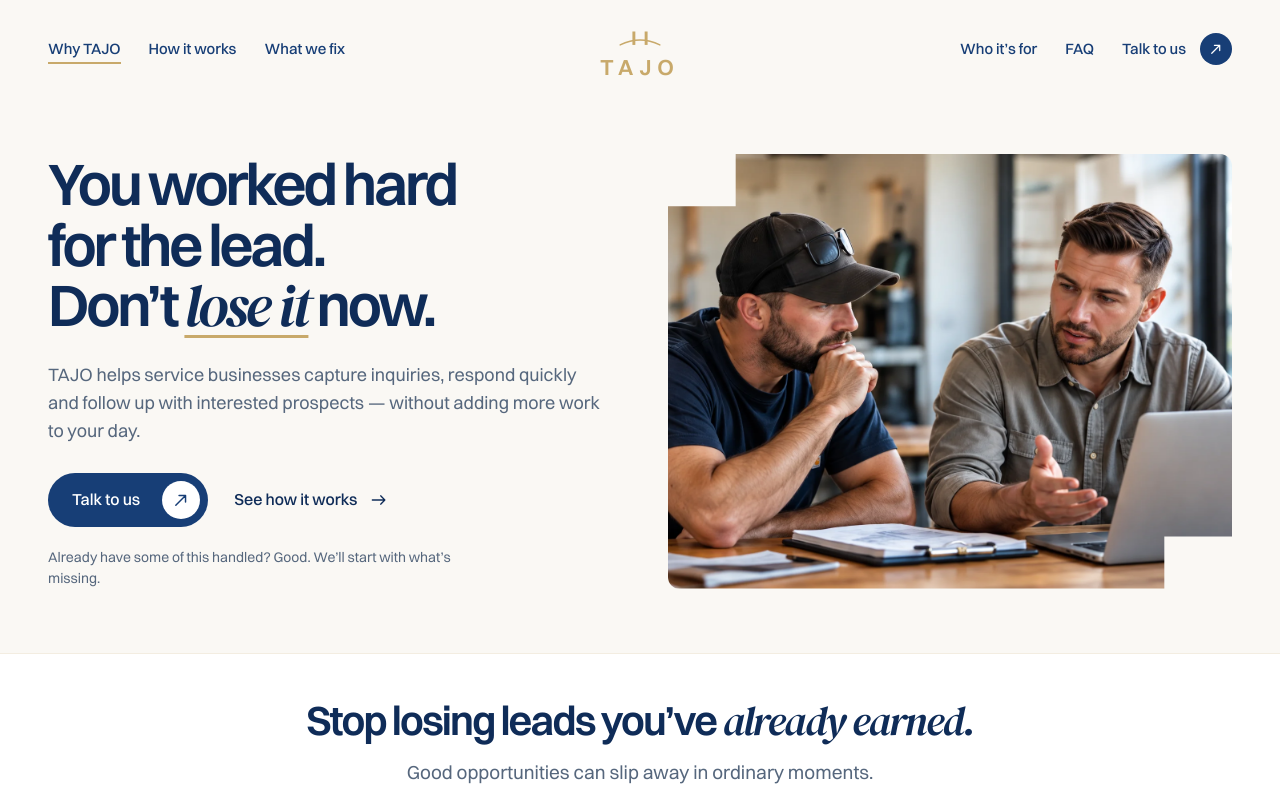
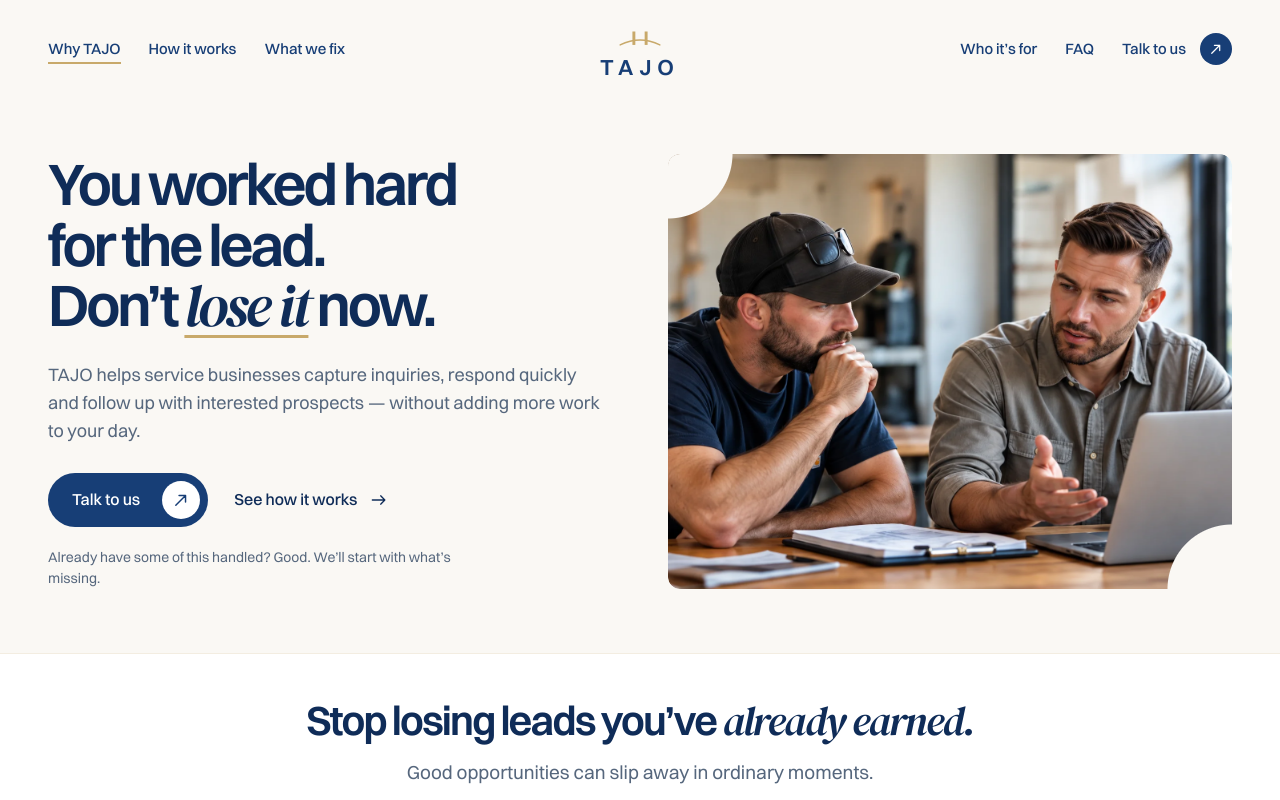
Before and after one commit to wh0isalfred/TAJO, a Next.js app: page / in a window 1280 px wide. Shown: the top 800 px of the page. Built offline with nearby package versions, Linux system fonts and the light colour scheme.

Commit message:
style: refine logo colors and round hero cutouts

```diff
--- a/app/footer.css
+++ b/app/footer.css
@@ -8,11 +8,12 @@
   align-items: center;
 }
 .footer-brand .brand {
-  color: var(--gold);
+  color: var(--navy);
   font-size: 19px;
   gap: 6px;
 }
 .footer-brand .brand svg {
+  color: var(--gold);
   width: 32px;
   height: 26px;
 }
--- a/app/hero.css
+++ b/app/hero.css
@@ -117,6 +117,9 @@
   align-items: center;
 }
 .tajo-home .brand {
+  color: inherit;
+}
+.tajo-home .brand svg {
   color: var(--gold);
 }
 .hero-copy h1 em {
@@ -163,7 +166,15 @@
   aspect-ratio: 4/3;
 }
 .hero-photo {
-  clip-path: polygon(0 12%, 12% 12%, 12% 0, 100% 0, 100% 88%, 88% 88%, 88% 100%, 0 100%);
+  --cut-radius: clamp(32px, 5vw, 72px);
+  -webkit-mask-image:
+    radial-gradient(circle at top left, transparent var(--cut-radius), #000 calc(var(--cut-radius) + 1px)),
+    radial-gradient(circle at bottom right, transparent var(--cut-radius), #000 calc(var(--cut-radius) + 1px));
+  mask-image:
+    radial-gradient(circle at top left, transparent var(--cut-radius), #000 calc(var(--cut-radius) + 1px)),
+    radial-gradient(circle at bottom right, transparent var(--cut-radius), #000 calc(var(--cut-radius) + 1px));
+  -webkit-mask-composite: source-in;
+  mask-composite: intersect;
 }
 .hero-photo img {
   object-position: 50% 50%;
```
Also changed, not shown: 1 other file (tests, documents, lock files or other folders).
